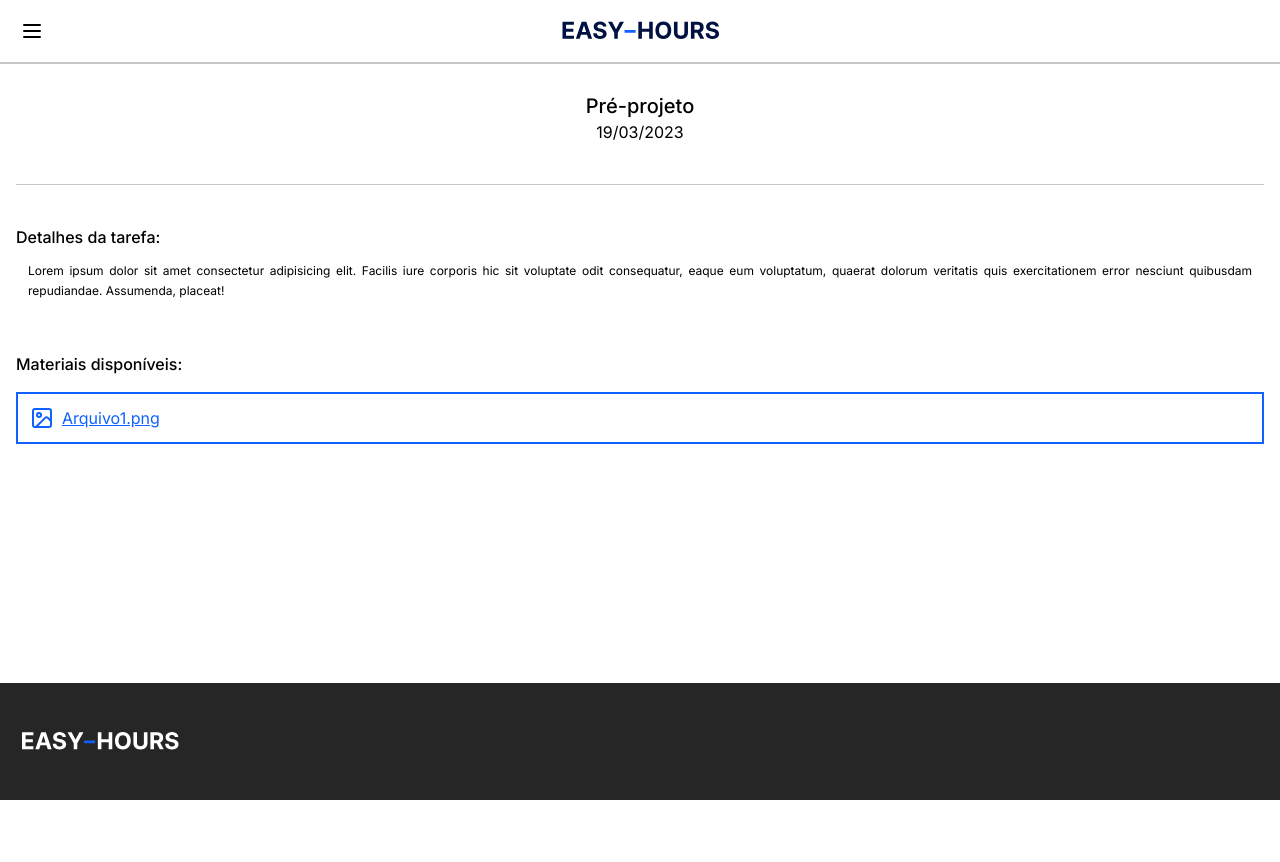
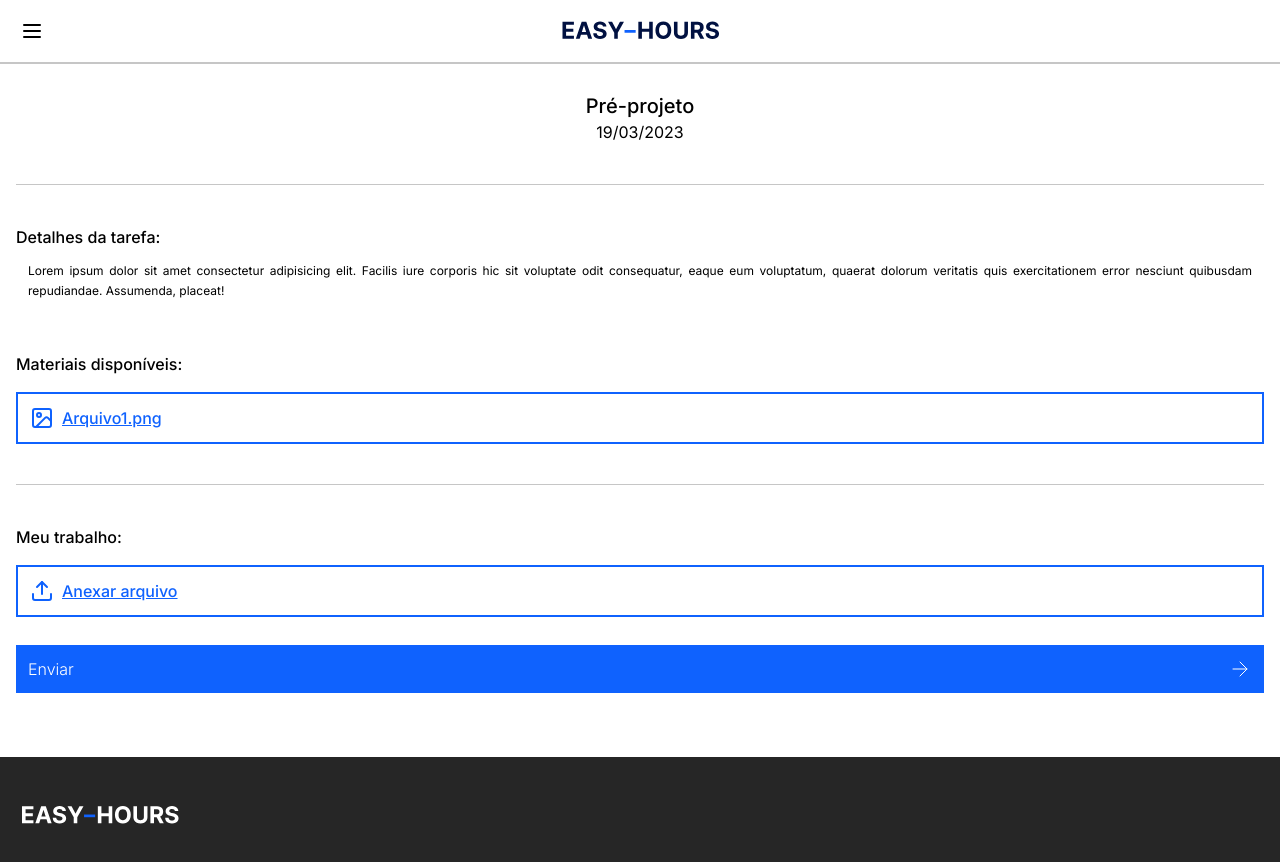
Before and after one commit to gabrielMendes21/tcc-etecZL, a Next.js app in the folder front/: page /student/atividades/pre-projeto in a window 1280 px wide. Shown: the top 862 px of the page. Before the commit the page ends 800 px from the top, so only its background shows below. Built offline with nearby package versions, Linux system fonts and the light colour scheme.

Commit message:
add send button

```diff
--- a/front/src/app/(authenticated)/student/atividades/pre-projeto/page.jsx
+++ b/front/src/app/(authenticated)/student/atividades/pre-projeto/page.jsx
@@ -1,5 +1,7 @@
-import { Image } from 'lucide-react'
+import { ArrowRight, Image, Upload } from 'lucide-react'
 import Delay from '@/components/LoadDelay'
+import H2 from '@/components/H2'
+import Card from '@/components/Card'
 
 export default function Task() {
   return (
@@ -26,12 +28,28 @@ export default function Task() {
           </div>
 
           {/* Attached files */}
-          <div>
-            <h2 className="font-medium mb-4">Materiais disponíveis:</h2>
+          <div className="font-medium">
+            <h2 className="mb-4">Materiais disponíveis:</h2>
             <div className="border-2 border-highlighted text-highlighted p-3 flex gap-2 underline">
               <Image alt="image icon" />
               Arquivo1.png
             </div>
+          </div>
+
+          <hr className="border-[#C6C6C6]" />
+
+          {/* Student's work files */}
+          <div className="font-medium">
+            <h2 className="mb-4">Meu trabalho:</h2>
+            <div className="border-2 border-highlighted text-highlighted p-3 flex gap-2 underline">
+              <Upload />
+              Anexar arquivo
+            </div>
+
+            <button className="flex justify-between items-center w-full text-left font-light bg-highlighted text-white mt-7 p-3">
+              Enviar
+              <ArrowRight strokeWidth={1} />
+            </button>
           </div>
         </div>
       </Delay>
```
